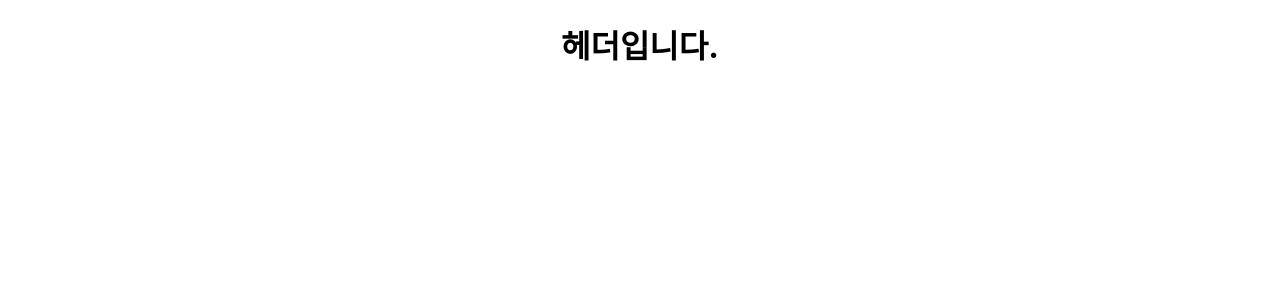
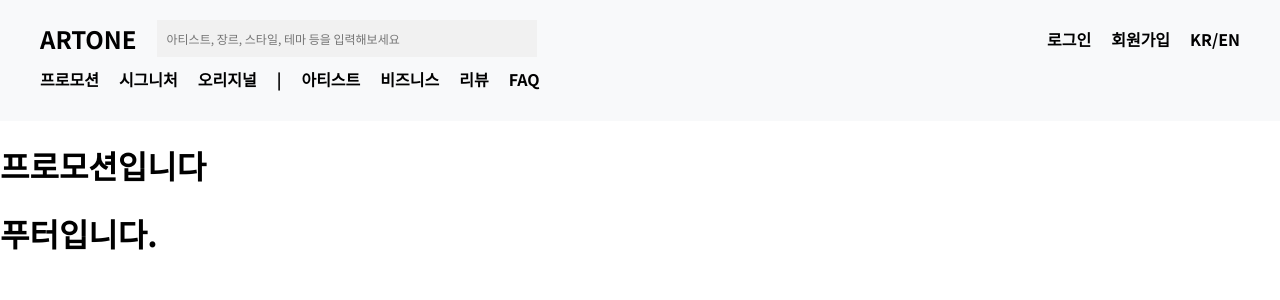
Before and after one commit to BlackShrike/ArtOne, a React (Create React App) app: page / in a window 1280 px wide. Shown: the top 300 px of the page. Built offline with nearby package versions, Linux system fonts and the light colour scheme; the HTML template or start-up script is replaced by a standard one.

Commit message:
헤더 중간저장

```diff
--- a/public/index.html
+++ b/public/index.html
@@ -24,6 +24,7 @@
       work correctly both with client-side routing and a non-root public URL.
       Learn how to configure a non-root public URL by running `npm run build`.
     -->
+    <link href="https://fonts.googleapis.com/css2?family=Noto+Sans+KR:wght@100;300;400;500;700;900&display=swap" rel="stylesheet">
     <title>React App</title>
   </head>
   <body>
--- a/src/App.css
+++ b/src/App.css
@@ -1,38 +1,40 @@
-.App {
-  text-align: center;
+html, body {
+  margin: 0;
+  padding: 0;
+  width: 100%;
+  height: 100%;
+  overflow-x: hidden; /* Prevent horizontal scrolling */
 }
 
-.App-logo {
-  height: 40vmin;
-  pointer-events: none;
+body {
+  font-family: "Noto Sans KR", sans-serif;
+  font-weight: 400;
+  font-style: normal;
 }
 
-@media (prefers-reduced-motion: no-preference) {
-  .App-logo {
-    animation: App-logo-spin infinite 20s linear;
-  }
+#root {
+  min-height: 100%;
+  display: flex;
+  flex-direction: column;
 }
 
-.App-header {
-  background-color: #282c34;
-  min-height: 100vh;
+/* src/App.css */
+html, body {
+  margin: 0;
+  padding: 0;
+  width: 100%;
+  height: 100%;
+  overflow-x: hidden; /* Prevent horizontal scrolling */
+}
+
+body {
+  font-family: "Noto Sans KR", sans-serif;
+  font-weight: 400;
+  font-style: normal;
+}
+
+#root {
+  min-height: 100%;
   display: flex;
   flex-direction: column;
-  align-items: center;
-  justify-content: center;
-  font-size: calc(10px + 2vmin);
-  color: white;
 }
-
-.App-link {
-  color: #61dafb;
-}
-
-@keyframes App-logo-spin {
-  from {
-    transform: rotate(0deg);
-  }
-  to {
-    transform: rotate(360deg);
-  }
-}
--- a/src/App.js
+++ b/src/App.js
@@ -1,9 +1,13 @@
 import './App.css';
 import Header from './Header';
+import Footer from './Footer';
+import Promotion from './Promotion';
 function App() {
   return (
     <div className="App">
       <Header></Header>
+      <Promotion></Promotion>
+      <Footer></Footer>
     </div>
   );
 }
--- /dev/null
+++ b/src/Footer.js
@@ -0,0 +1,9 @@
+import React from "react";
+
+function Footer(props) {
+    return (
+        <h1>푸터입니다.</h1>
+    )
+}
+
+export default Footer
--- /dev/null
+++ b/src/Header.css
@@ -0,0 +1,61 @@
+header {
+    display: flex;
+    flex-direction: column;
+    align-items: center;
+    background-color: #f8f9fa;
+    padding: 20px;
+    font-family: "Noto Sans KR", sans-serif;
+    font-weight: 700;
+    font-style: normal;
+}
+
+.header-top, .header-bottom {
+    display: flex;
+    align-items: center;
+    width: 100%;
+    max-width: 1200px;
+    margin-bottom: 10px;
+}
+
+.header-top {
+    justify-content: flex-start;
+}
+
+.header-top h1 {
+    margin: 0;
+    font-size: 1.5em;
+}
+
+.search-input {
+    width: 360px;  /* Set a fixed width for the input */
+    margin: 0 20px;
+    padding: 10px;
+    font-size: 0.75em;
+    background-color: #F1F1F1;
+    border: 0;
+    font-family: "Noto Sans KR", sans-serif;
+    font-weight: 400;
+    font-style: normal;
+}
+
+.header-links {
+    margin-left: auto;  /* Move the links to the right */
+    display: flex;
+    gap: 20px;
+}
+
+.header-bottom {
+    justify-content: flex-start; /* Align items to the left */
+    gap: 20px; /* Increase the gap between items */
+}
+
+.header-bottom span {
+    margin: 0;
+    padding: 0;
+    font-size: 1em;
+    cursor: pointer;
+}
+
+.separator {
+    margin: 0 10px;
+}
--- a/src/Header.js
+++ b/src/Header.js
@@ -1,10 +1,29 @@
 import React from 'react';
+import './Header.css';
 
 function Header(props) {
     return (
-		<>
-			<h1>헤더입니다.</h1>
-		</>
+        <header>
+            <section className="header-top">
+                <h1>ARTONE</h1>
+                <input className='search-input' placeholder='아티스트, 장르, 스타일, 테마 등을 입력해보세요'/>
+                <nav className="header-links">
+                    <span>로그인</span>
+                    <span>회원가입</span>
+                    <span>KR/EN</span>
+                </nav>
+            </section>
+            <section className="header-bottom">
+                <span>프로모션 </span>
+                <span>시그니처 </span>
+                <span>오리지널 </span>
+                <span className="separator">|</span>
+                <span>아티스트</span>
+                <span>비즈니스</span>
+                <span>리뷰</span>
+                <span>FAQ</span>
+            </section>
+        </header>
     );
 }
 
--- /dev/null
+++ b/src/Promotion.js
@@ -0,0 +1,9 @@
+import React from "react";
+
+function Promotion(props) {
+    return (
+        <h1>프로모션입니다</h1>
+    )
+}
+
+export default Promotion
```
